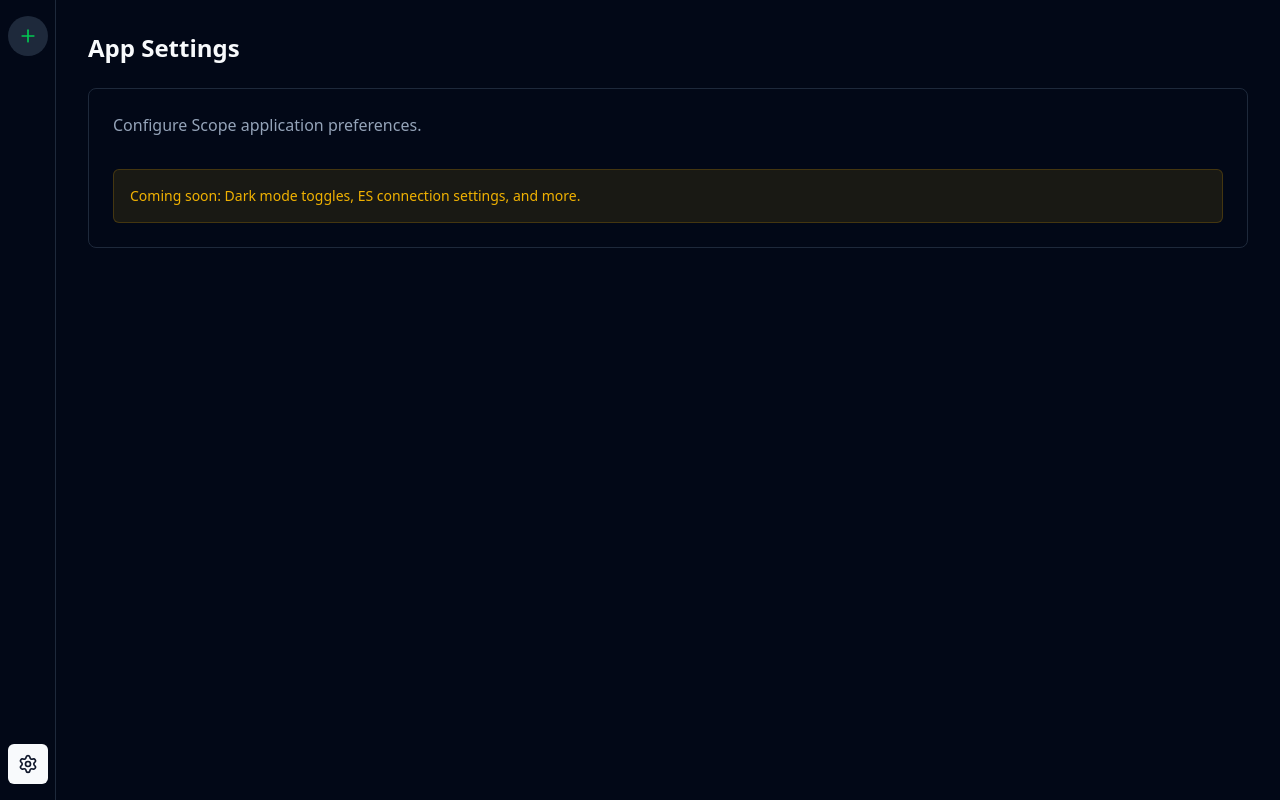
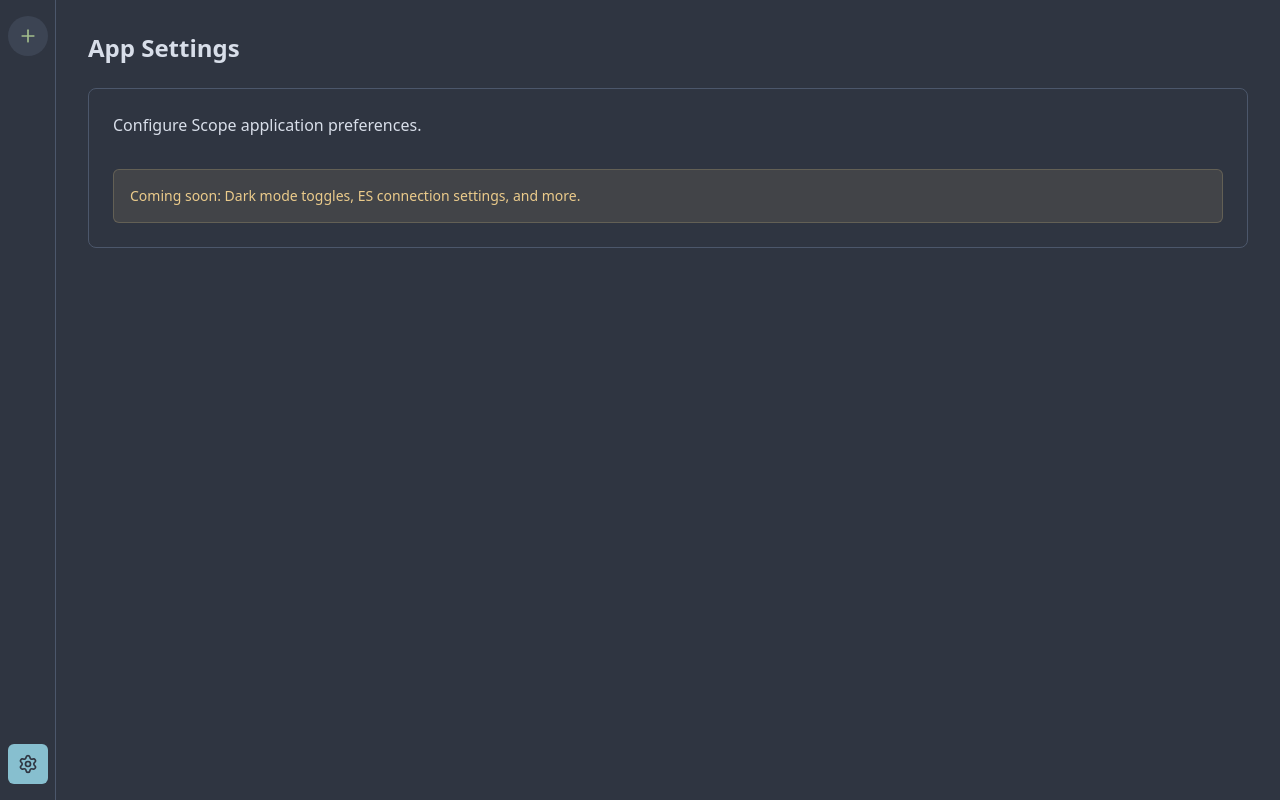
Before and after one commit to Steven-Ireland/scope, a React (Vite) app: page /settings/app in a window 1280 px wide. Built offline with nearby package versions, Linux system fonts and the light colour scheme.

Commit message:
styling update \(nord theme go\)

```diff
--- a/src/App.tsx
+++ b/src/App.tsx
@@ -18,7 +18,7 @@ function AppLayout() {
   return (
     <div className="flex h-screen overflow-hidden">
       <Sidebar />
-      <div className="flex-1 flex flex-col min-w-0">
+      <div className="flex-1 flex flex-col min-w-0 bg-background">
         <div className="flex-1 overflow-hidden">
           <Routes>
             <Route path="/" element={<Navigate to="/search" replace />} />
--- a/src/components/search-tabs.tsx
+++ b/src/components/search-tabs.tsx
@@ -18,15 +18,15 @@ export function SearchTabs({
   onTabAdd,
 }: SearchTabsProps) {
   return (
-    <div className="flex items-center gap-1 px-4 pt-2 bg-card border-b overflow-x-auto no-scrollbar shrink-0 h-[45px]">
+    <div className="flex items-center gap-1 px-4 pt-2 bg-background border-b overflow-x-auto no-scrollbar shrink-0 h-[45px]">
       {tabs.map((tab) => (
         <div
           key={tab.id}
           className={cn(
             "group flex items-center gap-2 px-3 py-2 text-xs font-medium rounded-t-md border-t border-l border-r transition-colors cursor-pointer min-w-[120px] max-w-[240px] relative",
             activeTabId === tab.id
-              ? "bg-background border-border text-foreground z-10 -mb-[1px]"
-              : "bg-muted/30 border-transparent text-muted-foreground hover:bg-muted/50"
+              ? "bg-nord1 border-border text-foreground z-10 -mb-[1px]"
+              : "bg-background border-transparent text-muted-foreground hover:bg-muted/30"
           )}
           onClick={() => onTabSelect(tab.id)}
         >
--- a/src/components/sidebar.tsx
+++ b/src/components/sidebar.tsx
@@ -31,7 +31,7 @@ export function Sidebar() {
   };
 
   return (
-    <div className="flex flex-col w-14 border-r bg-card h-screen items-center py-4 shrink-0 gap-4">
+    <div className="flex flex-col w-14 border-r bg-background h-screen items-center py-4 shrink-0 gap-4">
       <div className="flex flex-col gap-3 w-full items-center overflow-y-auto flex-1 no-scrollbar">
         {servers.map((server) => {
           const colorConfig = SERVER_COLORS.find(c => c.bg === server.color) || SERVER_COLORS[0];
@@ -84,8 +84,8 @@ export function Sidebar() {
           className={cn(
             "flex items-center justify-center w-10 h-10 rounded-[20px] transition-all duration-200 hover:rounded-[12px]",
             editingServerId === 'new'
-              ? "bg-green-500 text-white rounded-[12px]"
-              : "bg-muted text-green-500 hover:bg-green-500 hover:text-white"
+              ? "bg-nord14 text-nord0 rounded-[12px]"
+              : "bg-muted text-nord14 hover:bg-nord14 hover:text-nord0"
           )}
           title="Add Server"
         >
--- a/src/pages/AppSettingsPage.tsx
+++ b/src/pages/AppSettingsPage.tsx
@@ -4,7 +4,7 @@ export default function AppSettingsPage() {
       <h1 className="text-2xl font-bold mb-6">App Settings</h1>
       <div className="bg-card border rounded-lg p-6">
         <p className="text-muted-foreground">Configure Scope application preferences.</p>
-        <div className="mt-8 text-sm text-yellow-500 bg-yellow-500/10 p-4 rounded-md border border-yellow-500/20">
+        <div className="mt-8 text-sm text-nord13 bg-nord13/10 p-4 rounded-md border border-nord13/20">
             Coming soon: Dark mode toggles, ES connection settings, and more.
         </div>
       </div>
--- a/src/pages/SearchPage.tsx
+++ b/src/pages/SearchPage.tsx
@@ -209,7 +209,7 @@ function SearchContent({ tabId, serverId }: { tabId: string, serverId: string })
       ) : (
         <>
           {(histogramData.length > 0 || searchLoading) && (
-            <div className="px-2 bg-card border-b shrink-0 h-16 flex flex-col justify-center">
+            <div className="px-2 bg-background border-b shrink-0 h-16 flex flex-col justify-center">
               <div
                 className={`w-full transition-opacity duration-200 ${
                   searchLoading && histogramData.length > 0 ? 'opacity-40' : 'opacity-100'
--- a/src/pages/SearchPage/components/ResultsTable.tsx
+++ b/src/pages/SearchPage/components/ResultsTable.tsx
@@ -106,10 +106,10 @@ export function ResultsTable({
                         className={cn(
                           'inline-flex items-center rounded-md px-2 py-1 text-xs font-medium ring-1 ring-inset',
                           log._source.level === 'error'
-                            ? 'bg-red-500/10 text-red-500 ring-red-500/20'
+                            ? 'bg-nord11/10 text-nord11 ring-nord11/20'
                             : log._source.level === 'warn'
-                            ? 'bg-yellow-500/10 text-yellow-500 ring-yellow-500/20'
-                            : 'bg-gray-500/10 text-gray-400 ring-gray-500/20'
+                            ? 'bg-nord13/10 text-nord13 ring-nord13/20'
+                            : 'bg-nord3/10 text-nord4 ring-nord3/20'
                         )}
                       >
                         {log._source.level || 'info'}
--- a/src/pages/SearchPage/components/SearchHeader.tsx
+++ b/src/pages/SearchPage/components/SearchHeader.tsx
@@ -53,7 +53,7 @@ export function SearchHeader({
   const [columnSearch, setColumnSearch] = useState('');
 
   return (
-    <header className="border-b p-4 flex flex-col md:flex-row md:items-center gap-4 bg-card shrink-0">
+    <header className="border-b p-4 flex flex-col md:flex-row md:items-center gap-4 bg-background shrink-0">
       <div className="flex items-center gap-2">
         <Select value={selectedIndex} onValueChange={onIndexChange}>
           <SelectTrigger className="w-[180px]">
@@ -70,7 +70,7 @@ export function SearchHeader({
 
         <Popover>
           <PopoverTrigger asChild>
-            <Button variant="outline" size="sm" className="gap-2 shrink-0 h-10">
+            <Button variant="outline" className="gap-2 shrink-0">
               <Columns className="h-4 w-4" />
               <span className="hidden lg:inline">Columns</span>
             </Button>
--- a/src/pages/ServerSettingsPage.tsx
+++ b/src/pages/ServerSettingsPage.tsx
@@ -129,9 +129,9 @@ export default function ServerSettingsPage() {
           <CardContent className="space-y-4">
             <div className={cn(
               "p-4 rounded-md flex items-start gap-3 text-sm transition-all border min-h-[4.5rem]",
-              isFetching ? "bg-orange-500/10 text-orange-500 border-orange-500/20" :
+              isFetching ? "bg-nord12/10 text-nord12 border-nord12/20" :
               error ? "bg-destructive/10 text-destructive border-destructive/20" :
-              verify?.success ? "bg-green-500/10 text-green-500 border-green-500/20" : "bg-muted/50 border-transparent"
+              verify?.success ? "bg-nord14/10 text-nord14 border-nord14/20" : "bg-muted/50 border-transparent"
             )}>
               {isFetching ? (
                 <><Loader2 className="h-5 w-5 shrink-0 animate-spin" /><div><p className="font-semibold">Verifying...</p><p className="opacity-90">{form.url}</p></div></>
@@ -147,7 +147,7 @@ export default function ServerSettingsPage() {
 
             <div className="grid gap-2"><Label>Theme Color</Label>
               <div className="flex flex-wrap gap-2">{SERVER_COLORS.map(c => (
-                <button key={c.bg} className={cn("w-8 h-8 rounded-full border-2", c.bg, form.color === c.bg ? "border-white scale-110" : "border-transparent")} onClick={() => update({ color: c.bg })} />
+                <button key={c.bg} className={cn("w-8 h-8 rounded-full border-2", c.bg, form.color === c.bg ? "border-nord6 scale-110" : "border-transparent")} onClick={() => update({ color: c.bg })} />
               ))}</div>
             </div>
 
--- a/src/styles/globals.css
+++ b/src/styles/globals.css
@@ -28,28 +28,45 @@
   --radius-md: calc(var(--radius) - 2px);
   --radius-lg: var(--radius);
   --radius-xl: calc(var(--radius) + 4px);
+
+  --color-nord0: #2e3440;
+  --color-nord1: #3b4252;
+  --color-nord2: #434c5e;
+  --color-nord3: #4c566a;
+  --color-nord4: #d8dee9;
+  --color-nord5: #e5e9f0;
+  --color-nord6: #eceff4;
+  --color-nord7: #8fbcbb;
+  --color-nord8: #88c0d0;
+  --color-nord9: #81a1c1;
+  --color-nord10: #5e81ac;
+  --color-nord11: #bf616a;
+  --color-nord12: #d08770;
+  --color-nord13: #ebcb8b;
+  --color-nord14: #a3be8c;
+  --color-nord15: #b48ead;
 }
 
 :root {
-  --background: hsl(222.2 84% 4.9%);
-  --foreground: hsl(210 40% 98%);
-  --card: hsl(222.2 84% 4.9%);
-  --card-foreground: hsl(210 40% 98%);
-  --popover: hsl(222.2 84% 4.9%);
-  --popover-foreground: hsl(210 40% 98%);
-  --primary: hsl(210 40% 98%);
-  --primary-foreground: hsl(222.2 47.4% 11.2%);
-  --secondary: hsl(217.2 32.6% 17.5%);
-  --secondary-foreground: hsl(210 40% 98%);
-  --muted: hsl(217.2 32.6% 17.5%);
-  --muted-foreground: hsl(215 20.2% 65.1%);
-  --accent: hsl(217.2 32.6% 17.5%);
-  --accent-foreground: hsl(210 40% 98%);
-  --destructive: hsl(0 62.8% 30.6%);
-  --destructive-foreground: hsl(210 40% 98%);
-  --border: hsl(217.2 32.6% 17.5%);
-  --input: hsl(217.2 32.6% 17.5%);
-  --ring: hsl(212.7 26.8% 83.9%);
+  --background: hsl(220 16% 22%); /* Nord0 #2e3440 */
+  --foreground: hsl(218 27% 88%); /* Nord4 #d8dee9 */
+  --card: hsl(220 16% 22%); /* Nord0 #2e3440 */
+  --card-foreground: hsl(218 27% 94%); /* Nord5 #e5e9f0 */
+  --popover: hsl(220 16% 28%); /* Nord1 #3b4252 */
+  --popover-foreground: hsl(218 27% 94%); /* Nord5 #e5e9f0 */
+  --primary: hsl(193 43% 67%); /* Nord8 #88c0d0 */
+  --primary-foreground: hsl(220 16% 22%); /* Nord0 #2e3440 */
+  --secondary: hsl(220 16% 28%); /* Nord1 #3b4252 */
+  --secondary-foreground: hsl(218 27% 94%); /* Nord5 #e5e9f0 */
+  --muted: hsl(220 16% 28%); /* Nord1 #3b4252 */
+  --muted-foreground: hsl(218 27% 88%); /* Nord4 #d8dee9 */
+  --accent: hsl(220 17% 32%); /* Nord2 #434c5e */
+  --accent-foreground: hsl(218 27% 94%); /* Nord5 #e5e9f0 */
+  --destructive: hsl(354 42% 56%); /* Nord11 #bf616a */
+  --destructive-foreground: hsl(218 27% 94%); /* Nord5 #e5e9f0 */
+  --border: hsl(220 17% 36%); /* Nord3 #4c566a */
+  --input: hsl(220 17% 36%); /* Nord3 #4c566a */
+  --ring: hsl(193 43% 67%); /* Nord8 #88c0d0 */
   --radius: 0.5rem;
 }
 
```
Also changed, not shown: src/components/search-input.tsx (+6 -6 lines), src/lib/constants.ts (+9 -8 lines).
